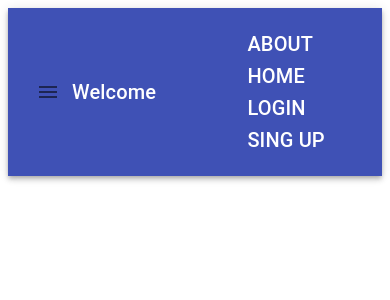
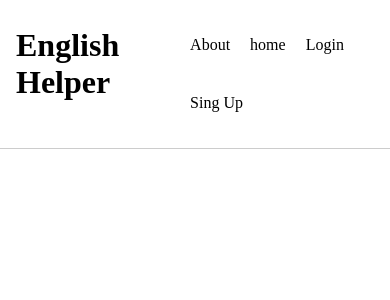
Before and after one commit to Veter-ok/English-helper, a React (Create React App) app in the folder client/: page / in a window 390 px wide. Shown: the top 300 px of the page. Built offline with nearby package versions, Linux system fonts and the light colour scheme.

Commit message:
change voice

```diff
--- /dev/null
+++ b/client/src/components/footer.css
@@ -0,0 +1,17 @@
+footer {
+	border-top: 1px solid #ccc;
+	background-color: #fff;
+}
+
+.content-footer {
+	list-style: none;
+	margin: 20px;
+}
+
+.content-footer ul{
+	list-style-type: none;
+}
+
+.content-footer ul li{
+	margin: 10px;
+}
--- /dev/null
+++ b/client/src/components/footer.js
@@ -0,0 +1,27 @@
+import React from 'react';
+import { useContext } from 'react';
+import { AuthContext } from '../index';
+import {observer} from 'mobx-react-lite'
+import { NavLink } from 'react-router-dom';
+import './footer.css'
+import { ABOUT_ROUTE, DASHBOARD_ROUTE, HOME_ROUTE, LOGIN_ROUTE, PROFILE_ROUTE, REGISTRATION_ROUTE, TEST_ROUTE, VOCABULARY_ROUTE } from '../utils/consts';
+
+const Footer = observer((props) => {
+	const {user} = useContext(AuthContext);
+
+	return (
+		<div>
+			<footer>
+				<div className="content-footer">
+					<ul>
+						<li>Phone number: +7(xxx)xxx-xx-xx</li>
+						<li>Instagram: @xxxx</li>
+						<li>Vk: xxxx</li>
+					</ul>
+				</div>
+			</footer>
+		</div>
+	);
+});
+
+export default Footer;
--- /dev/null
+++ b/client/src/components/header.css
@@ -0,0 +1,64 @@
+* {
+	margin: 0;
+	padding: 0;
+}
+
+header {
+	border-bottom: 1px solid #ccc;
+    padding: .5em 1em;
+    display: flex;
+    justify-content: space-between;
+}
+
+.logo h1 {
+	margin: .6em 0;
+	display: inline-block;
+}
+
+.links a {
+	padding: 10px;
+	border-radius: 15px;
+	text-decoration: none;
+	color: #000;
+}
+
+.menu-bar {
+	padding: .5em 1em;
+	display: flex;
+	justify-content: space-between;
+}
+
+
+.menu-bar ul,
+.menu-bar li {
+	margin: 0;
+	padding: 0;
+}
+
+.menu-bar li {
+	display: inline-block;
+	margin: 20px;
+}
+
+.menu-bar li :hover{
+	background-color: rgb(219, 219, 219);
+}
+
+
+@media screen and (max-width: 800px) {
+	.menu-bar li {
+		margin: 20px 10px 20px 10px;
+	}
+}
+
+@media screen and (max-width: 700px) {
+	.menu-bar li {
+		margin: 20px 5px 20px 5px;
+	}
+}
+
+@media screen and (max-width: 600px) {
+	.menu-bar li {
+		margin: 20px 0px 20px 0px;
+	}
+}
--- a/client/src/components/header.js
+++ b/client/src/components/header.js
@@ -1,79 +1,13 @@
 import React from 'react';
 import { useContext } from 'react';
-import {Toolbar, AppBar, Typography, IconButton, Menu, MenuItem} from '@material-ui/core';
-import MoreVertIcon from '@material-ui/icons/Menu';
 import { AuthContext } from '../index';
 import {observer} from 'mobx-react-lite'
 import { NavLink } from 'react-router-dom';
+import './header.css'
 import { ABOUT_ROUTE, DASHBOARD_ROUTE, HOME_ROUTE, LOGIN_ROUTE, PROFILE_ROUTE, REGISTRATION_ROUTE, TEST_ROUTE, VOCABULARY_ROUTE } from '../utils/consts';
-import { makeStyles } from '@material-ui/core/styles';
-
-const options = [
-	'Test',
-	'Vocabulary',
-	'Dashboard',
-	'Account'
-];
-
-const NAV = {
-	'Test': TEST_ROUTE,
-	'Vocabulary': VOCABULARY_ROUTE,
-	'Dashboard': DASHBOARD_ROUTE,
-	'Account': PROFILE_ROUTE
-}
-
-
-const useStyles = makeStyles((theme) => ({
-	root: {
-	  flexGrow: 1,
-	},
-	menuButton: {
-	  marginRight: theme.spacing(2),
-	},
-	title: {
-		color: 'white',
-		flexGrow: 1,
-	},
-	links: {
-		listStyleType: 'none',
-		[theme.breakpoints.only('xl')]: {
-			backgroundColor: 'red',
-			marginLeft: 150,
-			display: 'inline-block'
-		},
-		[theme.breakpoints.only('lg')]: {
-			marginLeft: 100,
-			display: 'inline-block'
-		},
-		[theme.breakpoints.only('md')]: {
-			marginLeft: 50,
-			display: 'inline-block'
-		},
-		[theme.breakpoints.only('sm')]: {
-			marginLeft: 10,
-			display: 'inline-block'
-		},
-		[theme.breakpoints.only('xs')]: {
-			marginLeft: 10,
-		},
-	},
-	test: {
-		color: 'white',
-		textTransform: 'uppercase',
-		textDecoration: 'none',
-		padding: 10,
-		borderRadius: 10
-	},
-	nav_link_2: {
-		color: 'black',
-		textDecoration: 'none'
-	}
-  }));
-
 
 const Header = observer((props) => {
 	const {user} = useContext(AuthContext);
-	const classes = useStyles();
 	const [anchorEl, setAnchorEl] = React.useState(null);
     const open = Boolean(anchorEl);
 
@@ -87,53 +21,28 @@ const Header = observer((props) => {
 
 	return (
 		<div>
-			<AppBar position="static">
-				<Toolbar>
-					<IconButton aria-label="more" id="long-button" aria-controls="long-menu" aria-expanded={open ? 'true' : undefined} aria-haspopup="true" onClick={handleClick}>
-                    	<MoreVertIcon/>
-      				</IconButton>
-     				<Menu id="long-menu"
-        				MenuListProps={{'aria-labelledby': 'long-button'}}
-        				anchorEl={anchorEl}
-        				open={open}
-        				onClose={handleClose}
-						PaperProps={{
-							style: {
-								maxHeight: 48 * 4.5,
-								width: '20ch',
-							},
-						}}
-     				>
-						{options.map((option) => (
-							<MenuItem key={option} selected={option === 'Pyxis'} onClick={() => handleClose(option)}>
-								<NavLink to={NAV[option]} className={classes.nav_link_2}>
-									{option}
-								</NavLink>
-							</MenuItem>
-						))}
-					</Menu>
-					<Typography variant="h6" className={classes.title}>
-						{props.title}
-					</Typography>
-					<Typography variant="h6" className={classes.title}>
-						{user.isAuth ?
-							<ul className="menu-bar">
-								<li className={classes.links}><NavLink className={classes.test} to={TEST_ROUTE}>Test</NavLink></li>
-								<li className={classes.links}><NavLink className={classes.test} to={VOCABULARY_ROUTE}>Vocabulary</NavLink></li>
-								<li className={classes.links}><NavLink className={classes.test} to={DASHBOARD_ROUTE}>Dashboard</NavLink></li>
-								<li className={classes.links}><NavLink className={classes.test} to={PROFILE_ROUTE}>Account</NavLink></li>
-							</ul>
-							:
-							<ul className="menu-bar">
-								<li className={classes.links}><NavLink className={classes.test} to={ABOUT_ROUTE}>About</NavLink></li>
-								<li className={classes.links}><NavLink className={classes.test} to={HOME_ROUTE}>home</NavLink></li>
-								<li className={classes.links}><NavLink className={classes.test} to={LOGIN_ROUTE}>Login</NavLink></li>
-								<li className={classes.links}><NavLink className={classes.test} to={REGISTRATION_ROUTE}>Sing Up</NavLink></li>
-							</ul>
-						}
-					</Typography>
-				</Toolbar>
-			</AppBar>
+			<header>
+				<div className="logo">
+					<h1>English Helper</h1>
+				</div>
+				<div className="menu-bar">
+					{user.isAuth ?
+						<ul>
+							<li className="links"><NavLink to={TEST_ROUTE}>Test</NavLink></li>
+							<li className="links"><NavLink to={VOCABULARY_ROUTE}>Vocabulary</NavLink></li>
+							<li className="links"><NavLink to={DASHBOARD_ROUTE}>Dashboard</NavLink></li>
+							<li className="links"><NavLink to={PROFILE_ROUTE}>Account</NavLink></li>
+						</ul>
+						:
+						<ul>
+							<li className="links"><NavLink to={ABOUT_ROUTE}>About</NavLink></li>
+							<li className="links"><NavLink to={HOME_ROUTE}>home</NavLink></li>
+							<li className="links"><NavLink to={LOGIN_ROUTE}>Login</NavLink></li>
+							<li className="links"><NavLink to={REGISTRATION_ROUTE}>Sing Up</NavLink></li>
+						</ul>
+					}
+				</div>
+			</header>
 		</div>
 	);
 });
--- a/client/src/pages/Dashboard.js
+++ b/client/src/pages/Dashboard.js
@@ -1,16 +1,14 @@
 import {useContext} from 'react';
 import Header from '../components/header';
+import Footer from '../components/footer';
 import { makeStyles } from '@material-ui/core/styles';
 import {Paper, Button, Grid, Typography, List} from '@material-ui/core';
 import { AuthContext } from '../index';
 import axios from 'axios';
 import { observer } from 'mobx-react-lite';
+import './dashboard.css'
 
 const useStyles = makeStyles((theme) => ({
-  root: {
-    margin: 30,
-    flexGrow: 1,
-  },
   paper: {
     position: 'relative',
     color: theme.palette.text.secondary,
@@ -44,7 +42,7 @@ const useStyles = makeStyles((theme) => ({
   words_block: {
     margin: 10,
     padding: 10,
-    backgroundColor: "#c4ecff"
+    backgroundColor: "#ececec"
   }
 }));
 
@@ -80,7 +78,7 @@ export const DashboardPage = observer(() => {
   return (
     <div>
       <Header title="Dashboard"></Header>
-      <div className={classes.root}>
+      <div className="content">
         <Grid container spacing={3}>
           <Grid item xs={12} sm={6}>
             <Paper elevation={5} className={classes.paper} >
@@ -113,6 +111,7 @@ export const DashboardPage = observer(() => {
           </Grid>
         </Grid>
       </div>
+      <Footer></Footer>
     </div>
   );
 })
--- /dev/null
+++ b/client/src/pages/dashboard.css
@@ -0,0 +1,5 @@
+.content {
+	padding: 50px;
+	height: 100%;
+	background-color: #fff;
+}
```
